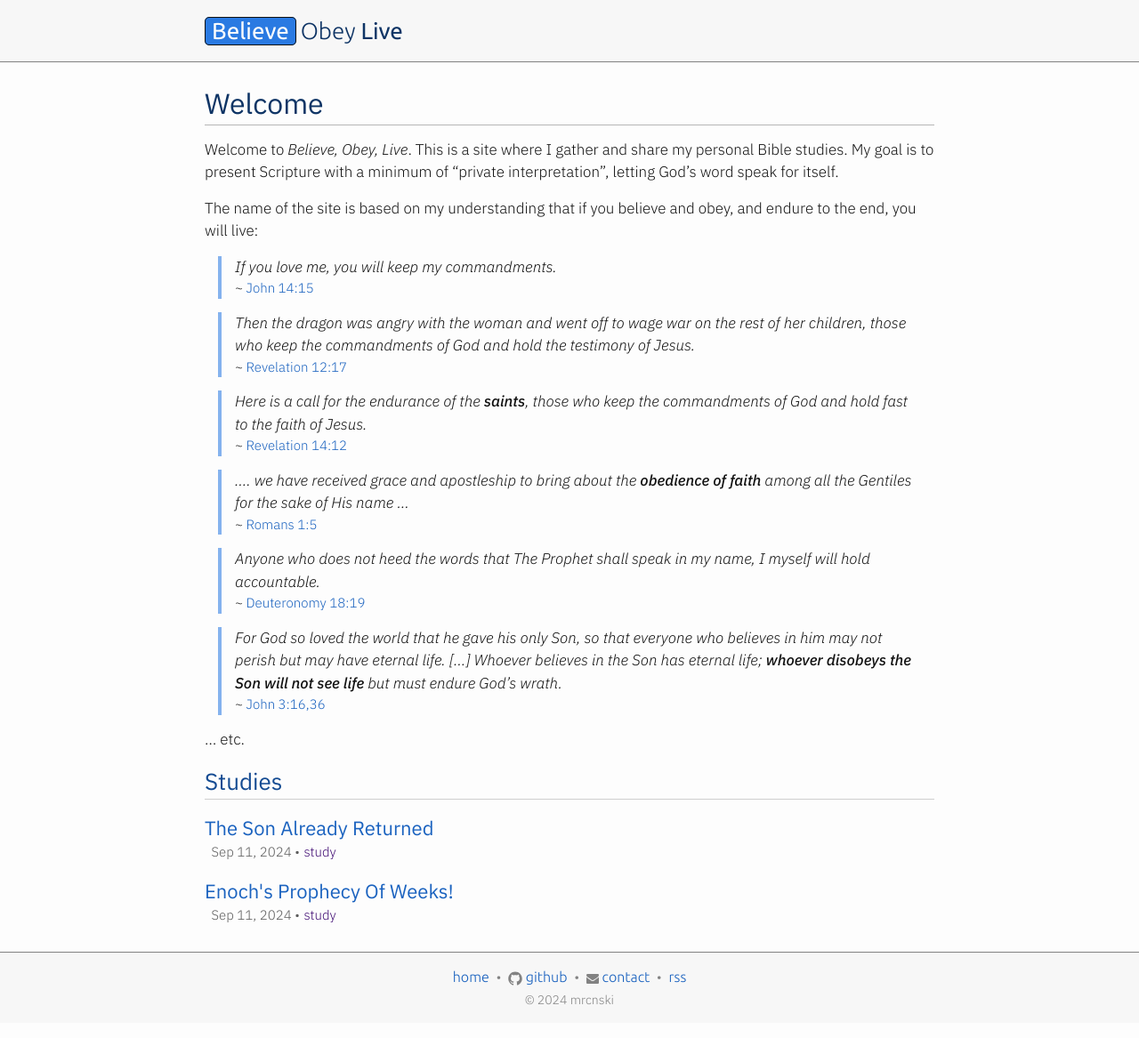
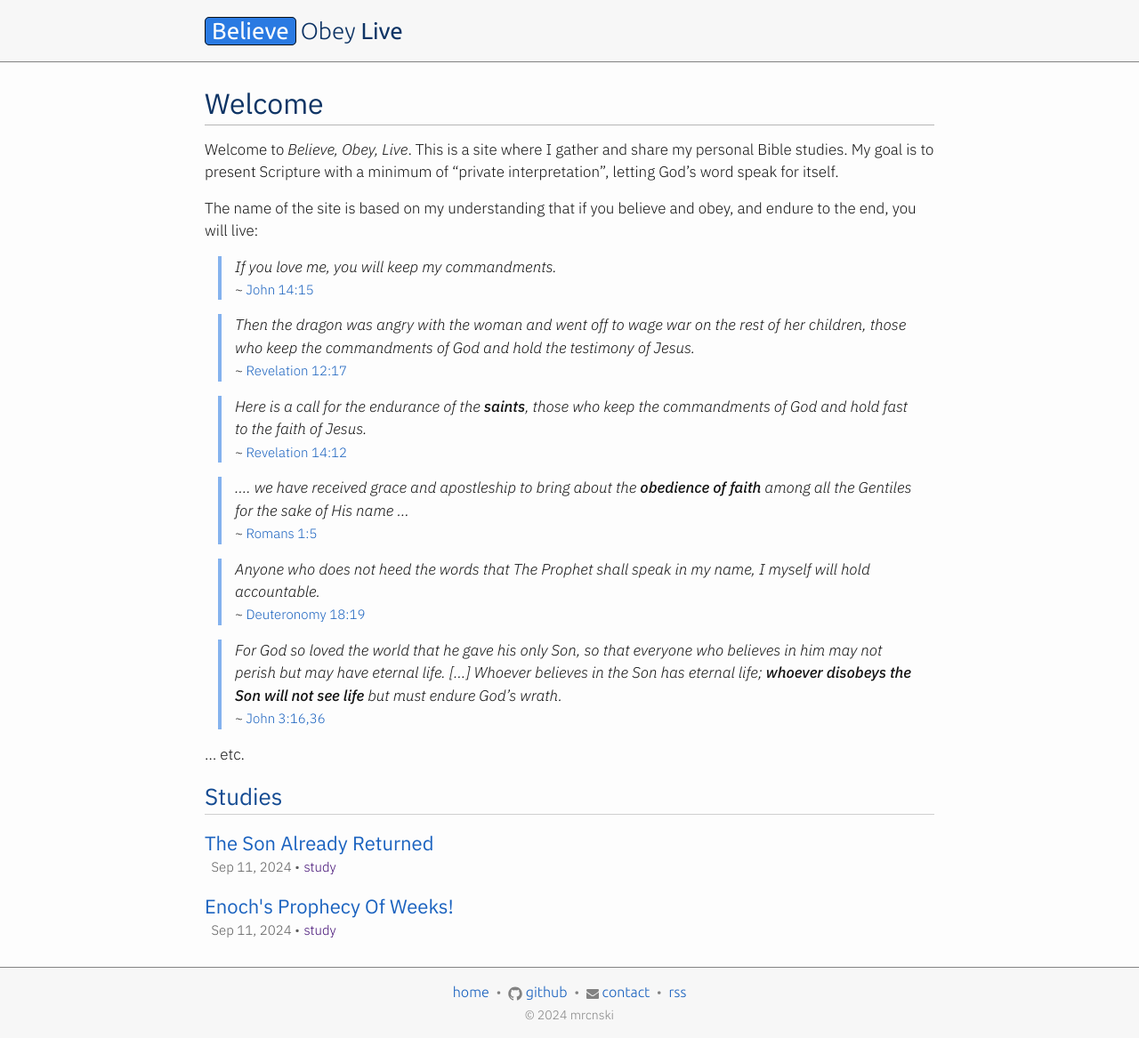
Before and after one commit to mrcnski/believeobey.live, a Jekyll site: the page built from index.md, in a window 1280 px wide. Shown: the whole page at 89% size. Built offline with Jekyll 4.4.1, drawn with Linux system fonts in a browser that asks for light colours.

Commit message:
Minor formatting improvements

```diff
--- a/_sass/minutia/_layout.scss
+++ b/_sass/minutia/_layout.scss
@@ -112,7 +112,8 @@
     margin-left: $spacing-unit / 2;
     margin-right: $spacing-unit / 2;
     padding-left: $spacing-unit / 2;
-    margin-bottom: $spacing-unit / 2;
+    margin-top: 1;
+    margin-bottom: $spacing-unit / 2 + 1;
 
     p {
         margin: 0;
@@ -120,6 +121,7 @@
 
     .verse-verse {
         font-size: $small-font-size;
+        margin-top: $spacing-unit / 16
     }
 }
 
```
Also changed, not shown: _posts/2024-09-11-the-son-already-returned.md (+0 -1 lines).
